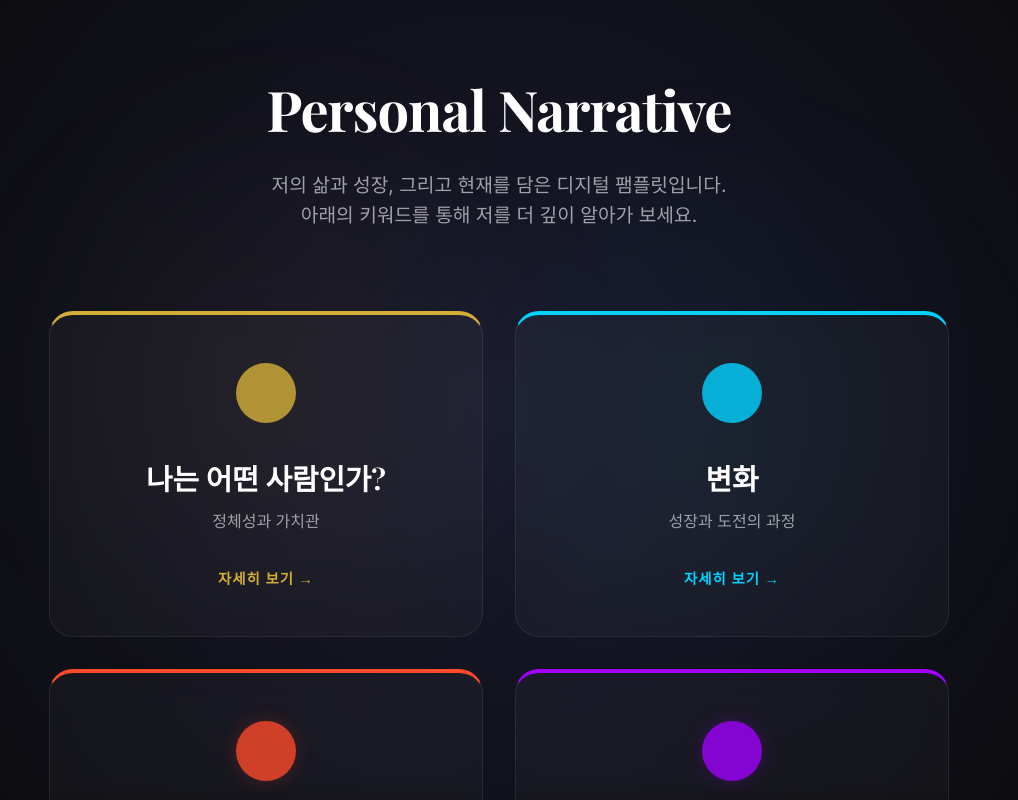
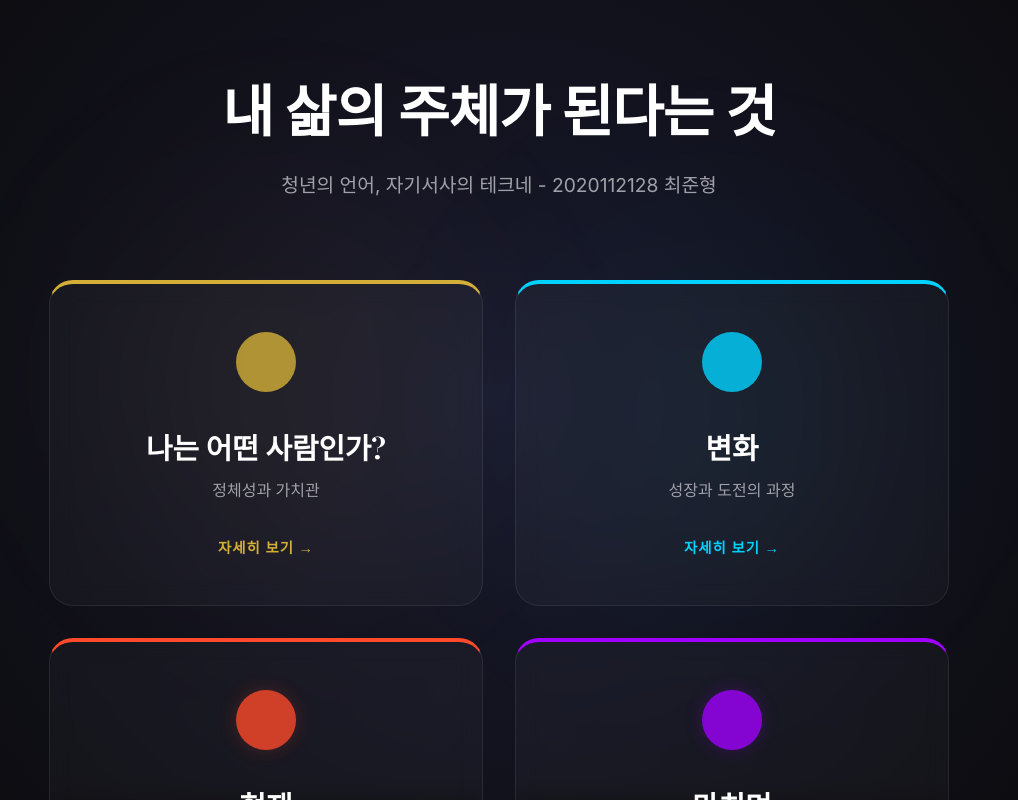
Before and after one commit to Junhyung-01/Self_Introduce_Project, a React (Vite) app: page / in a window 1280 px wide. Shown: the top 800 px of the page, without its empty margins (141-1159 px from the left). Built offline with nearby package versions, Linux system fonts and the light colour scheme.

Commit message:
Update home header title and subtitle

```diff
--- a/src/pages/Home.jsx
+++ b/src/pages/Home.jsx
@@ -11,9 +11,9 @@ const Home = ({ onNavigate }) => {
   return (
     <div className="container" style={{ minHeight: '100vh', display: 'flex', flexDirection: 'column', justifyContent: 'center', padding: '4rem 2rem' }}>
       <header className="fade-in" style={{ textAlign: 'center', marginBottom: '5rem' }}>
-        <h1 style={{ fontSize: '3.5rem', marginBottom: '1rem', letterSpacing: '-1px' }}>Personal Narrative</h1>
+        <h1 style={{ fontSize: '3.5rem', marginBottom: '1rem', letterSpacing: '-1px' }}>내 삶의 주체가 된다는 것</h1>
         <p style={{ color: 'var(--text-secondary)', fontSize: '1.2rem', maxWidth: '600px', margin: '0 auto' }}>
-          저의 삶과 성장, 그리고 현재를 담은 디지털 팸플릿입니다.<br/>아래의 키워드를 통해 저를 더 깊이 알아가 보세요.
+          청년의 언어, 자기서사의 테크네 - 2020112128 최준형
         </p>
       </header>
 
```
